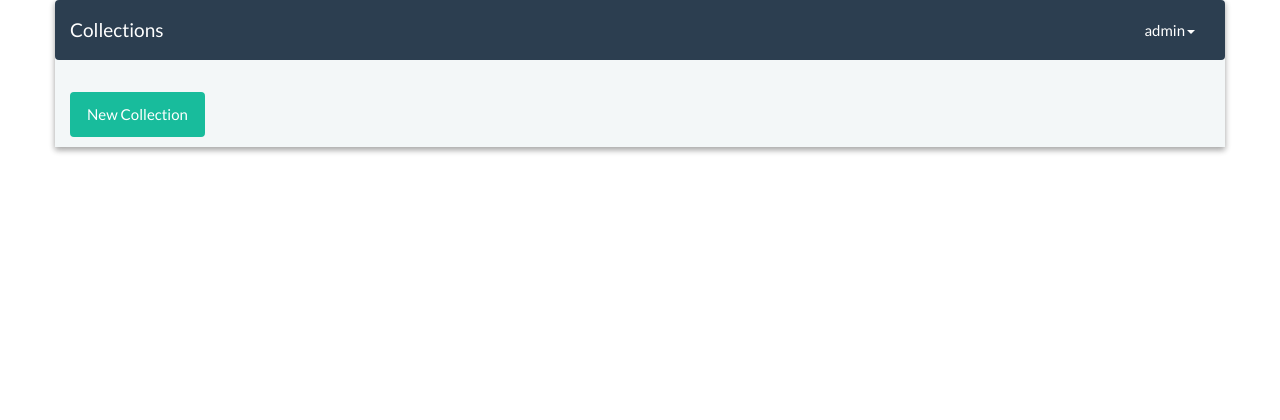
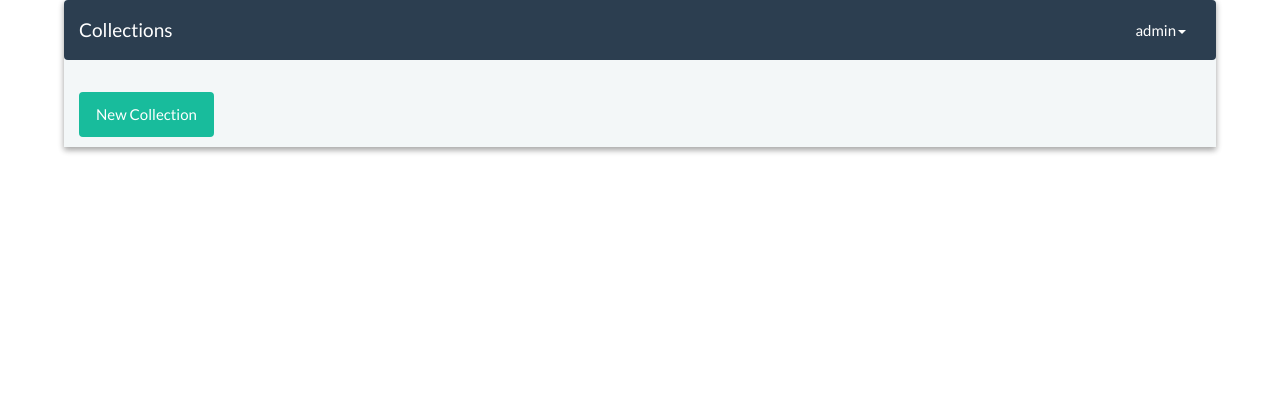
Before and after one commit to code4aLiving/my_collections, a Django app: page / in a window 1280 px wide. Shown: the top 420 px of the page. Run offline with Django 3.2, Linux system fonts and the light colour scheme; a user stored in the database is signed in; data comes from the database, SQL or seed files in the repository; some libraries are stand-ins or nearby versions; some web fonts are replaced.

Commit message:
resizing the containers for better use of the space

```diff
--- a/my_collections/static/css/styles.css
+++ b/my_collections/static/css/styles.css
@@ -1,5 +1,13 @@
-.container{
+.container.main-container{
 	padding-bottom: 10px;
+	margin-left: 0;
+	margin-right: 0;
+	width:100%;
+}
+.container.wrapper{
+	margin-right: 5%;
+	margin-left: 5%;
+	width:90%;
 }
 .item-main {
 	border-radius: 5px;
--- a/templates/add_item.html
+++ b/templates/add_item.html
@@ -2,7 +2,7 @@
 {% load staticfiles %}
 
 {% block content %}
-	<div class="container">
+	<div class="container main-container">
 		<div class="row">
 			<div class="col-lg-12 col-md-12 col-sm-12">
 				<form id="item-form">
--- a/templates/create_collection.html
+++ b/templates/create_collection.html
@@ -1,7 +1,7 @@
 {% extends 'base.html' %}
 
 {% block content %}
-	<div class="container">
+	<div class="container main-container">
 		<div class="row">
 			<div class="col-lg-6 col-md-8 col-sm-11">
 				<form method="post" action="{% url 'create_collection' %}">
--- a/templates/edit_collection.html
+++ b/templates/edit_collection.html
@@ -1,7 +1,7 @@
 {% extends 'base.html' %}
 
 {% block content %}
-	<div class="container">
+	<div class="container main-container">
 		<div class="row">
 			<form method="post" action="{% url 'edit_collection' collectionForm.id.value %}">
 			    {% csrf_token %}
--- a/templates/home.html
+++ b/templates/home.html
@@ -1,7 +1,7 @@
 {% extends 'base.html' %}
 
 {% block content %}
-	<div class="container">
+	<div class="container main-container">
 		{% csrf_token %}
 		<div class="row">
 			<ul class="item-list">
--- a/templates/list_collection_items.html
+++ b/templates/list_collection_items.html
@@ -1,7 +1,7 @@
 {% extends 'base.html' %}
 
 {% block content %}
-	<div class="container">
+	<div class="container main-container">
 		{% csrf_token %}
 		<div class="row">
 			<ul class="item-list">
```
